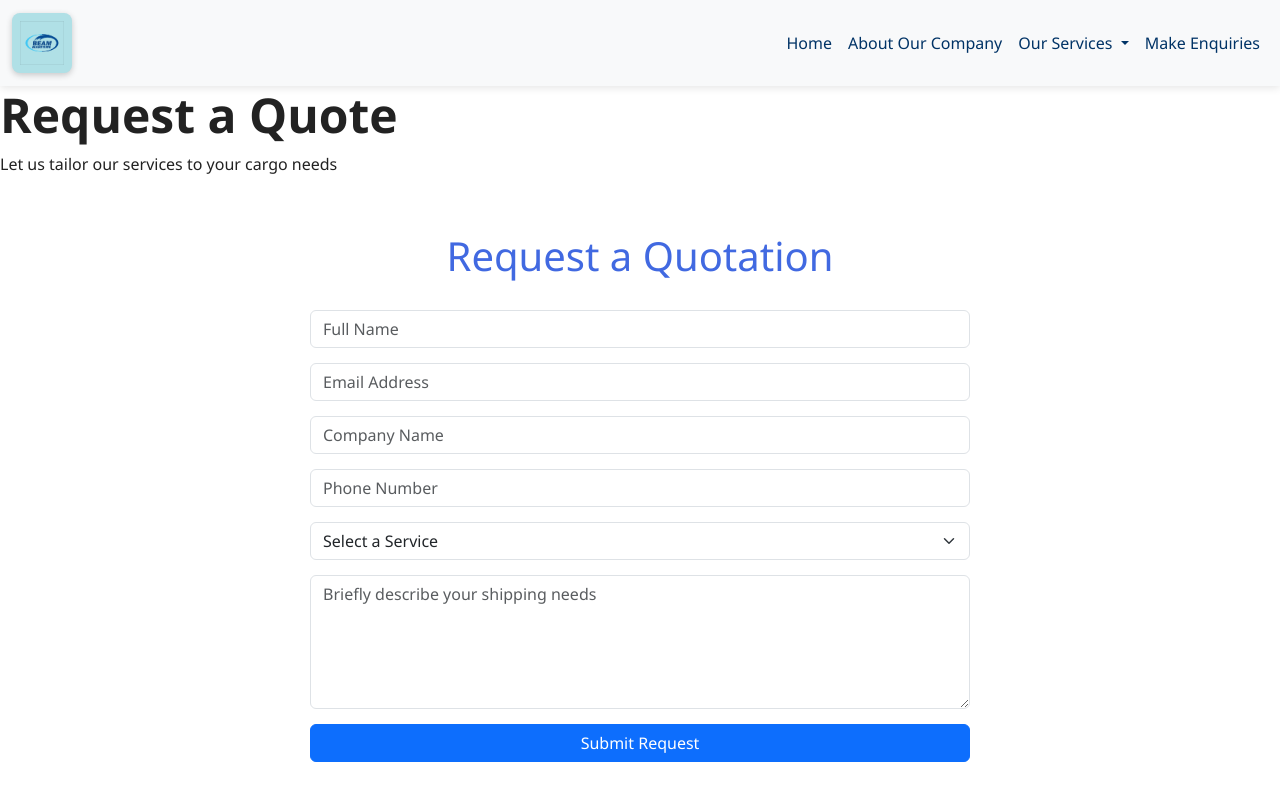
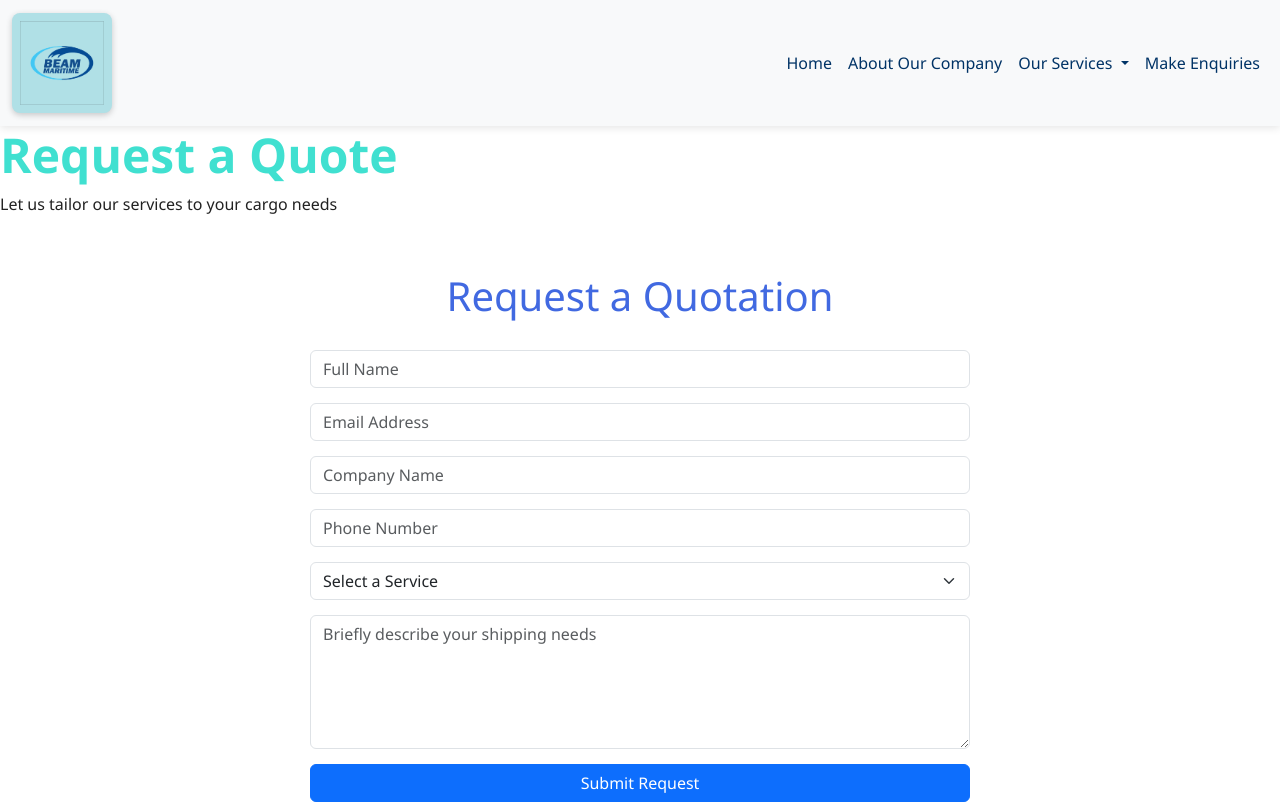
Before and after one commit to Timmee016/BEAM-MARITIME., a plain HTML site: page quotation.html in a window 1280 px wide. Shown: the top 805 px of the page. Drawn offline with nearby package versions, Linux system fonts and the light colour scheme.

Commit message:
Update quotation.html

```diff
--- a/quotation.html
+++ b/quotation.html
@@ -19,7 +19,7 @@
     }
 
     .logo-container img {
-      height: 60px;
+      height: 100px;
       width: auto;
     }
 
@@ -35,6 +35,7 @@
     .hero h1 {
       font-size: 3rem;
       font-weight: bold;
+      color: #40E0D0;
     }
 
     .quote-section {
```
